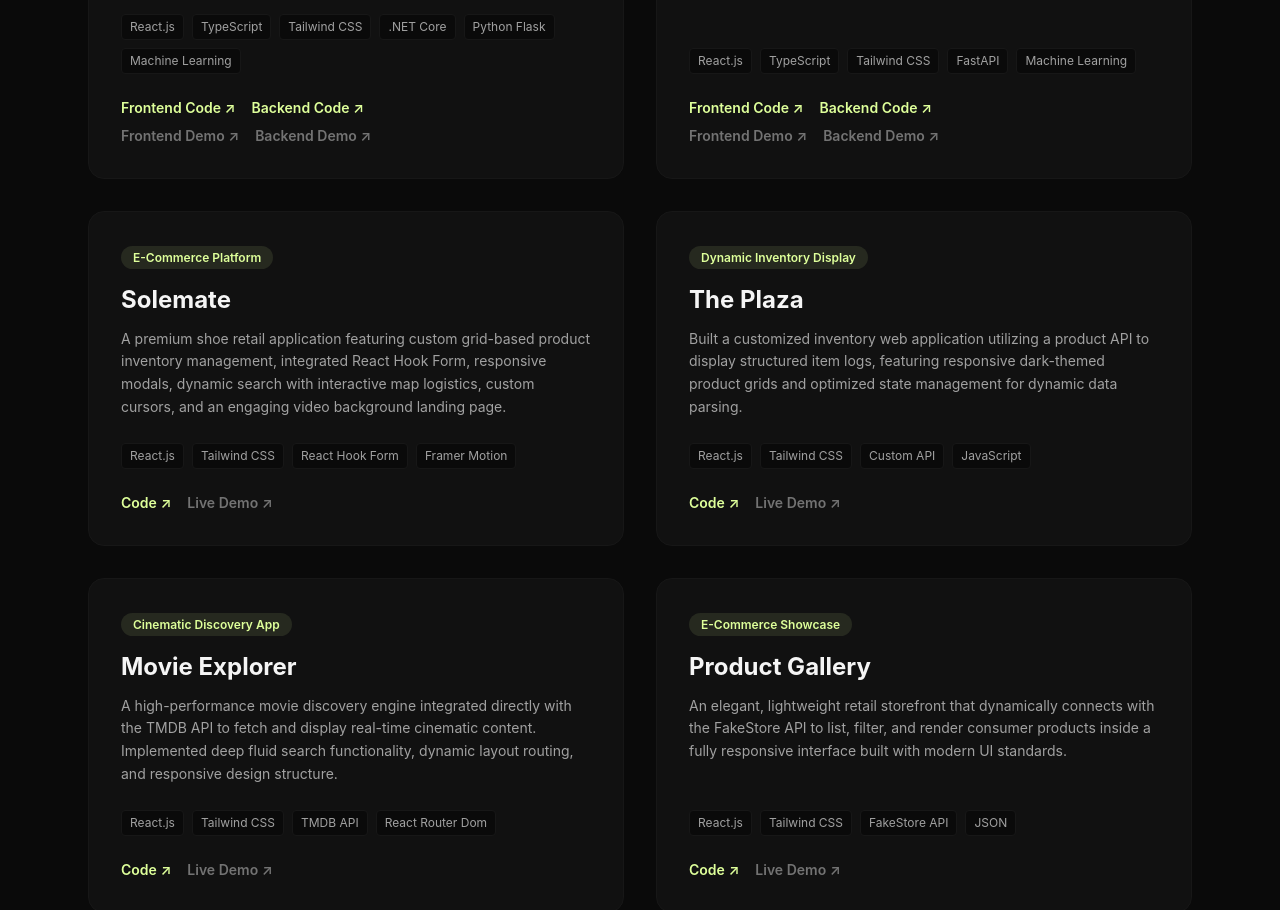
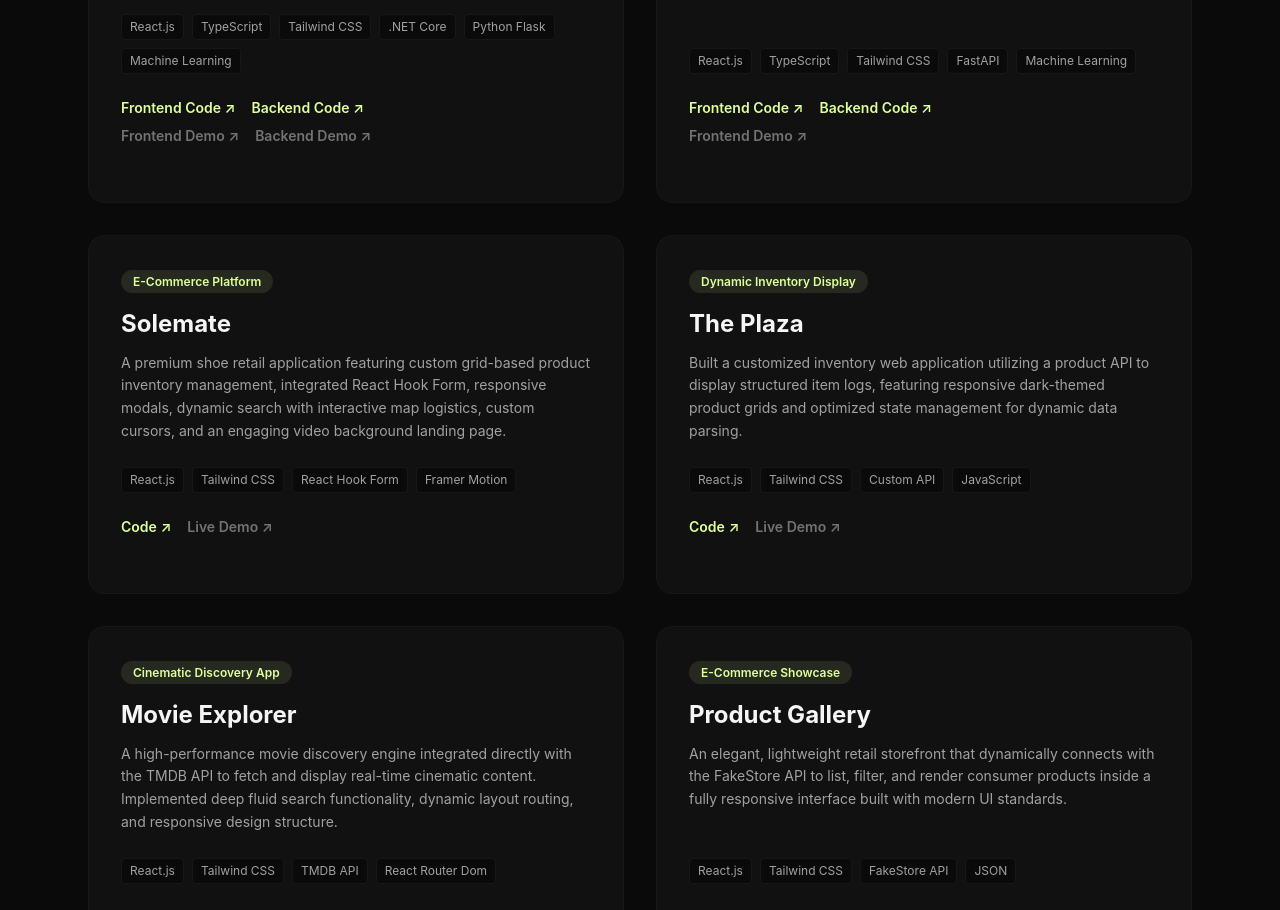
Before and after one commit to muchaslam7-design/Muneeba_Portfolio, a React (Vite) app: page / in a window 1280 px wide. Shown: the part 1040-1950 px from the top of the page. Built offline with nearby package versions, Linux system fonts and the light colour scheme.

Commit message:
Refactor button section for project links in Portfolio

```diff
--- a/src/Portfolio.jsx
+++ b/src/Portfolio.jsx
@@ -150,7 +150,7 @@ const Portfolio = () => {
                 {/* Button Section - Replace this part in Portfolio.jsx */}
 <div className="flex flex-col gap-2 text-sm font-semibold">
   {project.backendGit ? (
-    // Agar project mein backendGit hai, toh 4 buttons dikhao
+    // Agar backendGit hai (NestIQ aur LogixChain dono ke liye), toh ye 3 buttons dikhaye ga
     <div className="flex flex-col gap-2">
       <div className="flex gap-4">
         <a href={project.github} target="_blank" rel="noreferrer" className="text-[#deff9a] hover:underline">Frontend Code ↗</a>
@@ -158,18 +158,20 @@ const Portfolio = () => {
       </div>
       <div className="flex gap-4">
         <a href={project.live} target="_blank" rel="noreferrer" className="text-neutral-500 hover:text-white transition-all">Frontend Demo ↗</a>
+        {/* Backend Demo sirf tabhi aayega jab backendLive maujood ho (NestIQ ke liye) */}
+        {project.backendLive && (
           <a href={project.backendLive} target="_blank" rel="noreferrer" className="text-neutral-500 hover:text-white transition-all">Backend Demo ↗</a>
+        )}
       </div>
     </div>
   ) : (
-    // Warna sirf 2 buttons (baki projects ke liye)
+    // Baqi normal projects ke liye sirf 2 buttons
     <div className="flex gap-4">
       <a href={project.github} target="_blank" rel="noreferrer" className="text-[#deff9a] hover:underline">Code ↗</a>
       <a href={project.live} target="_blank" rel="noreferrer" className="text-neutral-500 hover:text-white transition-all">Live Demo ↗</a>
     </div>
   )}
-</div>
-              </div>
+</div>        </div>
             </div>
           ))}
         </div>
```
Lines whose indentation alone changed are shown as unchanged.
